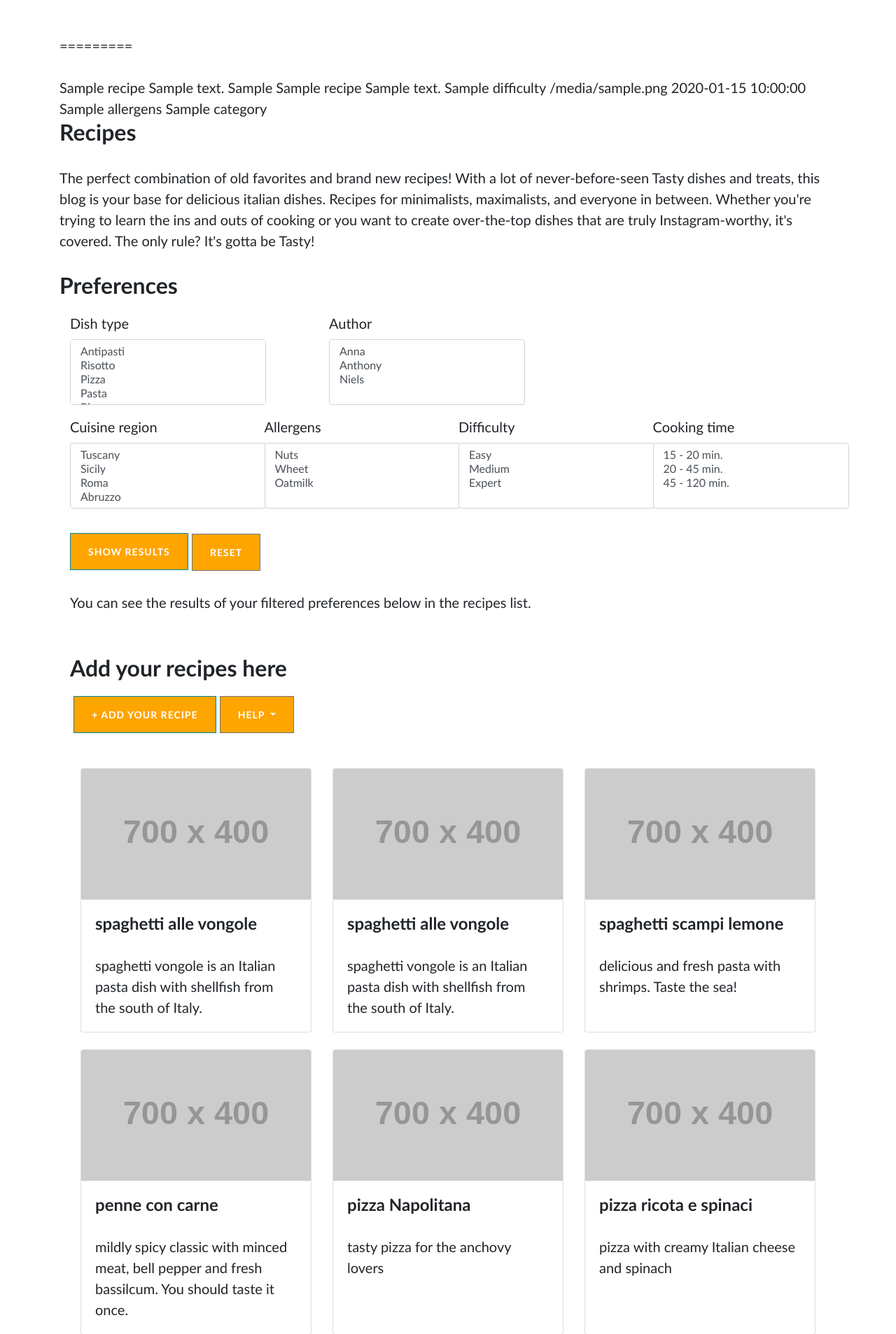
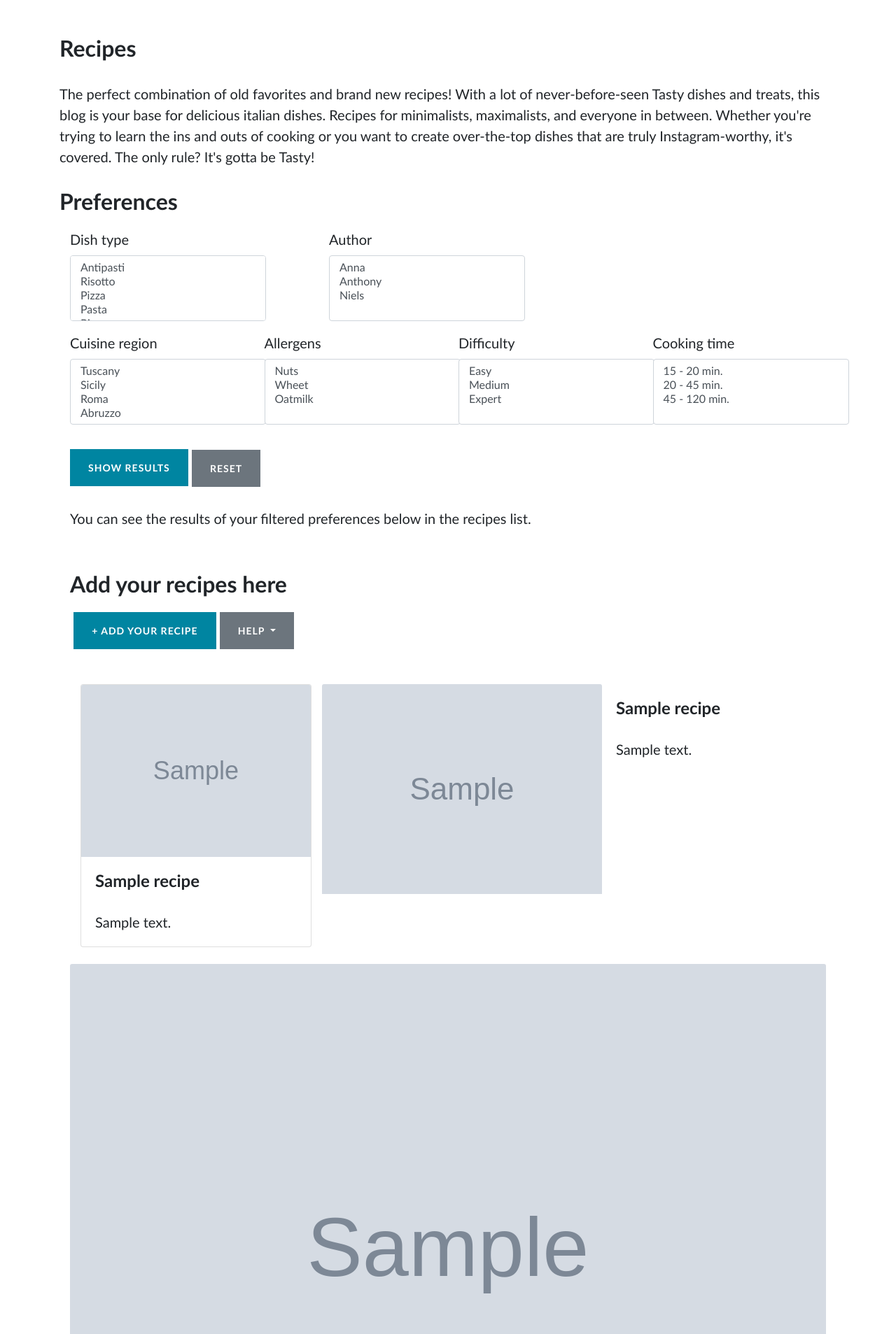
Before and after one commit to Code-Institute-Submissions/portfolio-8, a Flask app: page /recipes in a window 1280 px wide. Shown: the part 532-2439 px from the top of the page at 70% size. Run offline with Flask 2, Linux system fonts and the light colour scheme; grey boxes marked "Sample" are stand-in pictures; grey boxes labelled with a size stand in for pictures from a placeholder-image service; a database or web service that is not in the repository returns one stand-in record (values such as "Sample title"); some libraries are stand-ins or nearby versions.

Commit message:
added database fields to routing on detailpage, index/home and recipe page

```diff
--- a/run.py
+++ b/run.py
@@ -19,7 +19,7 @@ mongo = PyMongo(app)
 @app.route('/')
 def index():
 
-    return render_template("index.html", page_title="Home" )
+    return render_template("index.html", page_title="Home", recipes=mongo.db.recipes.find())
 
 
 ### routing the about page ###
@@ -44,22 +44,18 @@ def about_member(member_name):
 
 
 
-
-
-
-
-
 ### show recipe on detailpage (single recipe page)  ###
 
 @app.route('/')
 @app.route('/detailpage')
 def detailpage():
-    return render_template("detailpage.html", recipe=mongo.db.recipes.find())
+    return render_template("detailpage.html")
 
 @app.route('/')
 @app.route('/get_recipes')
 def get_recipes():
-    return render_template("detailpage.html", recipe=mongo.db.recipes.find())
+    return render_template("detailpage.html", recipes=mongo.db.recipes.find())
+
 
 
 ### show all recipes and filter categories on recipes.html page  ###
@@ -67,13 +63,7 @@ def get_recipes():
 
 @app.route('/recipes')
 def recipes():
-
-    return render_template("recipes.html", page_title="Recipes", recipes=mongo.db.recipes.find(), categories=mongo.db.categories.find())
-
-@app.route('/')
-@app.route('/get_categories')
-def get_categories():
-    return render_template("recipes.html", categories=mongo.db.categories.find())
+        return render_template("recipes.html", page_title="Recipes", recipes=mongo.db.recipes.find())
 
 
 ### Follow page (show all recipes) ###
@@ -81,13 +71,6 @@ def get_categories():
 @app.route('/recipesfollow')
 def recipesfollow():
         return render_template("recipesfollow.html", page_title="Second recipe page")
-
-
-
-
-
-
-
 
 
 
--- a/static/css/style.css
+++ b/static/css/style.css
@@ -331,9 +331,7 @@ h2 a {
     margin-top: 18px;
 }
 
-.btn:not(:disabled):not(.disabled){
-    background-color: orange;
-}
+
 
 .mod-buttons{
     margin-top: 250px;
@@ -342,3 +340,12 @@ h2 a {
 my-4{
     margin-top:50px;
 }
+
+btn btn-edit1{
+    background-color: red;
+
+}
+
+btn btn-delete2{
+    background-color:red;
+}
--- /dev/null
+++ b/templates/Untitled2.html
@@ -0,0 +1,5 @@
+ Zou ook moeten werken.
+
+ {% for cat in categories %}
+  {{cat.recipe_name}}
+  {% endfor %}
--- a/templates/base.html
+++ b/templates/base.html
@@ -15,13 +15,8 @@
   <link rel="stylesheet" href="/files/css/css_lqeTDt-VUieQz-FhWN1wpUivZFb9fPknvIgfeBku4Ps.css?pnmie6" media="print" />
   <link rel="stylesheet" href="https://fonts.googleapis.com/css?family=Roboto:400,400i,500,700" media="all" />
   <link rel="stylesheet" href="https://use.fontawesome.com/releases/v5.7.2/css/all.css" integrity="sha384-fnmOCqbTlWIlj8LyTjo7mOUStjsKC4pOpQbqyi7RrhN7udi9RwhKkMHpvLbHG9Sr" crossorigin="anonymous">
-
   <script src="//code.jquery.com/jquery-1.11.1.min.js"></script>
-
   <title>{{ page_title }}</title>
-
-
-
 </head>
 
 <body>
@@ -60,7 +55,6 @@
     </div>
   </nav>
 
-
   <header class="masthead" style="background-image: url('{{ url_for('static', filename='img/main-slider.png') }}')">
     <div class="overlay"></div>
     <div class="container">
@@ -77,11 +71,27 @@
 
 
   <div class="container">
-    {% block content %} {% endblock %}
+    {% block content %}
+
+    {% for recipe in recipes %}
+    <p>=========</p>
+
+   {{recipe.recipe_name}}
+   {{recipe.description}}
+   {{recipe.dish_type}}
+   {{recipe.author_name}}
+   {{recipe.cuisine_region}}
+   {{recipe.difficulty}}
+   {{recipe.recipe_image}}
+   {{recipe.cooking_time}}
+   {{recipe.allergens}}
+    {% endfor %}
+
+
+    {% endblock %}
 
   </div>
   <hr>
-
   <footer>
     <div class="container">
       <div class="row">
@@ -90,14 +100,11 @@
             <li class="list-inline-item">
               <a href="#">
 
-
               </a>
             </li>
-
             </a>
             </li>
           </ul>
-
         </div>
       </div>
     </div>
@@ -112,7 +119,5 @@
   <!-- Custom scripts for this template -->
   <script src="{{ url_for('static', filename='js/clean-blog.min.js') }}"></script>
 
-
 </body>
-
 </html>
--- a/templates/recipes.html
+++ b/templates/recipes.html
@@ -1,27 +1,5 @@
-{% extends 'base.html' %} {% block content %}
-
-
-
-{% for recipe in recipes %}
-
-<p>=========</p>
-
- {{recipe.recipe_name}}
- {{recipe.description}}
- {{recipe.dish_type}}
- {{recipe.author_name}}
- {{recipe.cuisine_region}}
- {{recipe.difficulty}}
- {{recipe.recipe_image}}
- {{recipe.cooking_time}}
- {{recipe.allergens}}
-
-  {% endfor %}
-
-
-  {% for cat in categories %}
-  {{cat.recipe_name}}
-  {% endfor %}
+{% extends 'base.html' %}
+{% block content %}
 
 
 
@@ -37,6 +15,7 @@
   <div class="row">
     <div class="col-sm-4">
       <div class="form-group">
+
         <label for="exampleFormControlSelect2">Dish type</label>
         <select multiple class="form-control" name="dish_type" id="5c8fba58da02b59e8e4a1f20">
       <option>Antipasti</option>
@@ -118,8 +97,6 @@
     <div class="dropdown">
       <div class="btn-group" role="group" aria-label="Button group with nested dropdown">
       </div>
-
-
       <span class="caret"></span></button>
       <a class="btn btn-primary-add" href="/addrecipes" role="button">&#43; Add your recipe
      </a>
@@ -135,77 +112,106 @@
 
 
 
+
+
     <div class="container">
       <div class="row">
 
+
         <div class="col-lg-4 col-sm-6 mb-4">
           <div class="card h-100">
-            <a href="/detailpage"><img class="card-img-top" src="http://placehold.it/700x400" alt=""></a>
+
+
+            {% for recipe in recipes %}
+            <a href="/detailpage"><img class="card-img-top" src="{{recipe.recipe_image}}" alt="demo"></a>
+
             <div class="card-body">
               <h4 class="card-title">
-                <a href="/detailpage">spaghetti alle vongole </a>
+                <a href="/detailpage">{{recipe.recipe_name}}   </a>
               </h4>
-              <p class="card-text">spaghetti vongole is an Italian pasta dish with shellfish from the south of Italy. </p>
+              <p class="card-text">  {{recipe.description}}  </p>
             </div>
+             {% endfor %}
           </div>
         </div>
 
-        <div class="col-lg-4 col-sm-6 mb-4">
-          <div class="card h-100">
-            <a href="/detailpage"><img class="card-img-top" src="http://placehold.it/700x400" alt=""></a>
+
+        {% for recipe in recipes %}
+            <a href="/detailpage"><img class="card-img-top" src="{{recipe.recipe_image}}" alt="demo"></a>
+
             <div class="card-body">
               <h4 class="card-title">
-                <a href="/detailpage">spaghetti alle vongole </a>
+                <a href="/detailpage">{{recipe.recipe_name}}   </a>
               </h4>
-              <p class="card-text">spaghetti vongole is an Italian pasta dish with shellfish from the south of Italy. </p>
+              <p class="card-text">  {{recipe.description}}  </p>
             </div>
+             {% endfor %}
           </div>
         </div>
-        <div class="col-lg-4 col-sm-6 mb-4">
-          <div class="card h-100">
-            <a href="#"><img class="card-img-top" src="http://placehold.it/700x400" alt=""></a>
+
+
+
+        {% for recipe in recipes %}
+            <a href="/detailpage"><img class="card-img-top" src="{{recipe.recipe_image}}" alt="demo"></a>
+
             <div class="card-body">
               <h4 class="card-title">
-                <a href="/detailpage">spaghetti scampi lemone  </a>
+                <a href="/detailpage">{{recipe.recipe_name}}   </a>
               </h4>
-              <p class="card-text">delicious and fresh pasta with shrimps. Taste the sea!</p>
+              <p class="card-text">  {{recipe.description}}  </p>
             </div>
+             {% endfor %}
           </div>
         </div>
-        <div class="col-lg-4 col-sm-6 mb-4">
-          <div class="card h-100">
-            <a href="/detailpage"><img class="card-img-top" src="http://placehold.it/700x400" alt=""></a>
+
+
+        {% for recipe in recipes %}
+            <a href="/detailpage"><img class="card-img-top" src="{{recipe.recipe_image}}" alt="demo"></a>
+
             <div class="card-body">
               <h4 class="card-title">
-                <a href="/detailpage">penne con carne  </a>
+                <a href="/detailpage">{{recipe.recipe_name}}   </a>
               </h4>
-              <p class="card-text">mildly spicy classic with minced meat, bell pepper and fresh bassilcum. You should taste it once. </p>
+              <p class="card-text">  {{recipe.description}}  </p>
             </div>
+             {% endfor %}
           </div>
         </div>
-        <div class="col-lg-4 col-sm-6 mb-4">
-          <div class="card h-100">
-            <a href="/detailpage"><img class="card-img-top" src="http://placehold.it/700x400" alt=""></a>
+
+        </div>
+
+        <div class="col-sm-6"></div>
+
+
+        {% for recipe in recipes %}
+            <a href="/detailpage"><img class="card-img-top" src="{{recipe.recipe_image}}" alt="demo"></a>
+
             <div class="card-body">
               <h4 class="card-title">
-                <a href="/detailpage">pizza Napolitana</a>
+                <a href="/detailpage">{{recipe.recipe_name}}   </a>
               </h4>
-              <p class="card-text">tasty pizza for the anchovy lovers</p>
+              <p class="card-text">  {{recipe.description}}  </p>
             </div>
+             {% endfor %}
           </div>
         </div>
-        <div class="col-lg-4 col-sm-6 mb-4">
-          <div class="card h-100">
-            <a href="/detailpage"><img class="card-img-top" src="http://placehold.it/700x400" alt=""></a>
+
+
+
+        {% for recipe in recipes %}
+            <a href="/detailpage"><img class="card-img-top" src="{{recipe.recipe_image}}" alt="demo"></a>
+
             <div class="card-body">
               <h4 class="card-title">
-                <a href="/detailpage">pizza ricota e spinaci </a>
+                <a href="/detailpage">{{recipe.recipe_name}}   </a>
               </h4>
-              <p class="card-text">pizza with creamy Italian cheese and spinach</p>
+              <p class="card-text">  {{recipe.description}}  </p>
             </div>
+             {% endfor %}
           </div>
         </div>
-      </div>
+
+
 
 
       <!-- Pagination -->
```
Also changed, not shown: templates/detailpage.html (+18 -16 lines), templates/index.html (+49 -24 lines), templates/recipesfollow.html (+20 -7 lines).
